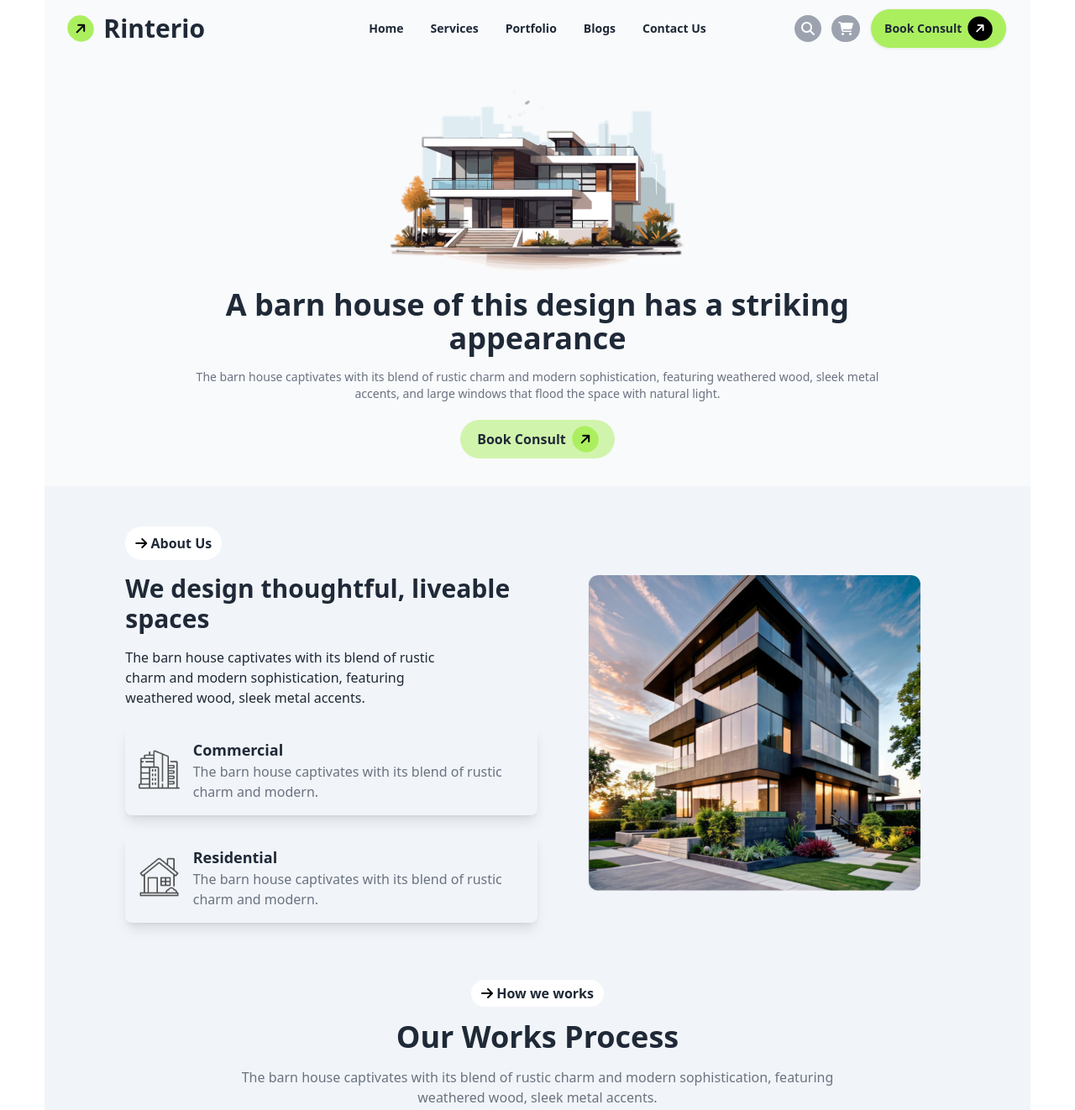
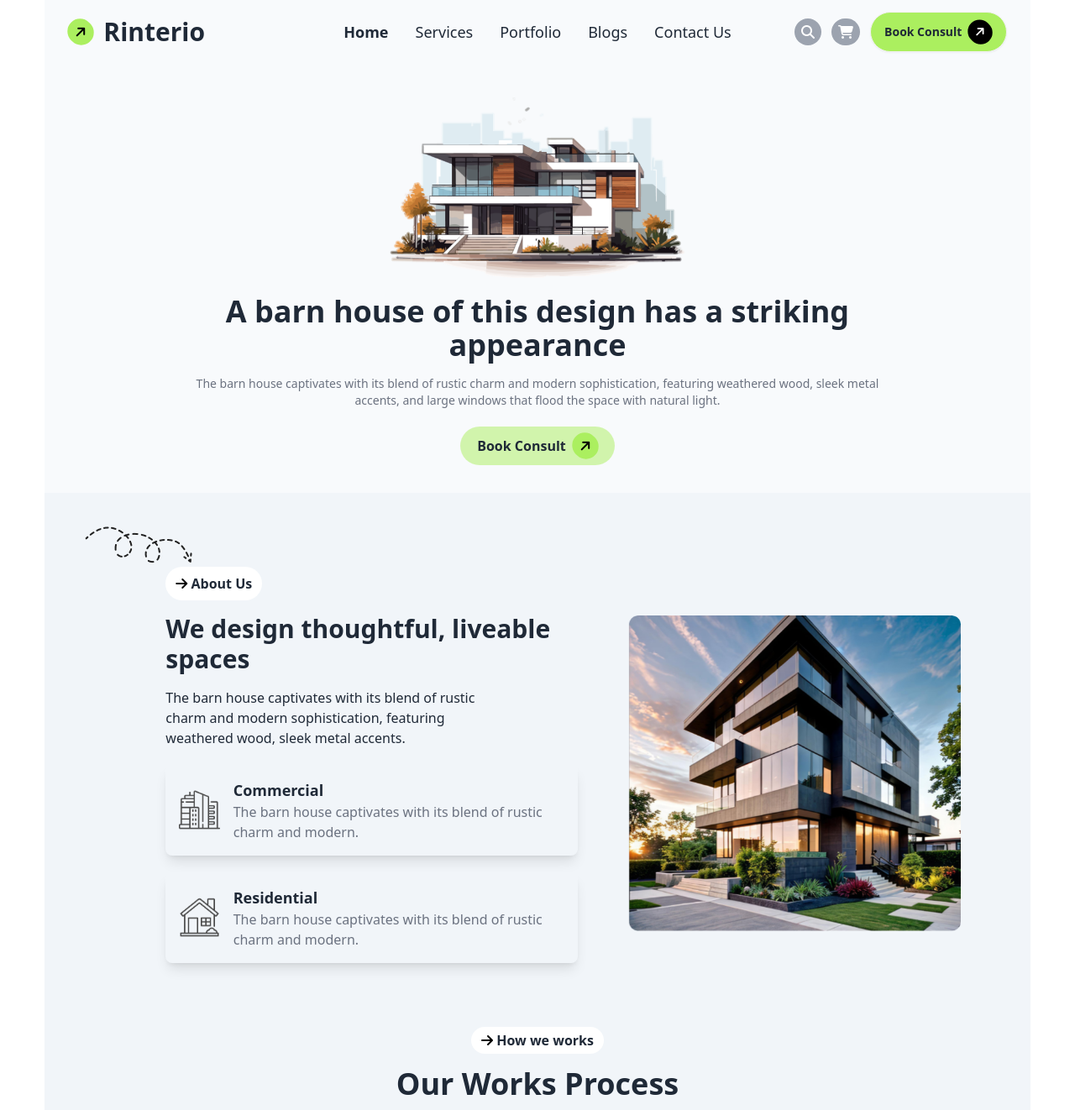
Before and after one commit to Tonmoy-1/My-3rd-Assignment-B10, a plain HTML site: page index.html in a window 1280 px wide. Shown: the top 1322 px of the page at 84% size. Drawn offline with nearby package versions, Linux system fonts and the light colour scheme.

Commit message:
almost done need 1 section more

```diff
--- a/index.html
+++ b/index.html
@@ -33,9 +33,6 @@
             colors: {
               clifford: "#da373d",
             },
-            backgroundImage: {
-              formbg: "url('/img/bg.jpg')",
-            },
           },
         },
       };
@@ -59,12 +56,12 @@
             </div>
           </div>
           <div class="navbar-center hidden lg:flex">
-            <ul class="menu menu-horizontal px-1">
+            <ul class="menu menu-horizontal px-1 lg:text-lg text-sm">
               <li><a class="font-bold">Home</a></li>
-              <li><a class="font-bold">Services</a></li>
-              <li><a class="font-bold">Portfolio</a></li>
-              <li><a class="font-bold">Blogs</a></li>
-              <li><a class="font-bold">Contact Us</a></li>
+              <li><a>Services</a></li>
+              <li><a>Portfolio</a></li>
+              <li><a>Blogs</a></li>
+              <li><a>Contact Us</a></li>
             </ul>
           </div>
           <!-- all btn start-->
@@ -147,7 +144,10 @@
     <!-- main section start -->
     <main>
       <!-- about us section start -->
-      <section class="w-11/12 mx-auto bg-slate-100">
+      <section class="w-11/12 mx-auto bg-slate-100 lg:relative">
+        <div
+          class="lg:bg-[url('/image/Vector.png')] lg:bg-no-repeat lg:relative lg:left-12 lg:top-10"
+        >
           <div class="lg:flex md:flex">
             <!-- about content -->
             <div class="lg:flex-1 lg:pl-24 lg:pt-12 ml-4 lg:ml-0 pt-3">
@@ -173,7 +173,9 @@
               <div
                 class="flex gap-4 p-4 rounded-lg shadow-lg mr-12 mb-5 items-center"
               >
-              <div><img src="image/commercial.png" alt="" /></div>
+                <div>
+                  <img class="bg-cover" src="image/commercial.png" alt="" />
+                </div>
                 <div>
                   <h1 class="font-bold lg:text-lg">Commercial</h1>
                   <p class="text-gray-500">
@@ -205,11 +207,12 @@
               />
             </div>
           </div>
+        </div>
       </section>
       <!-- about us section end -->
 
       <!-- how we work section start -->
-      <section class="w-11/12 mx-auto mb-12 bg-slate-100">
+      <section class="w-11/12 mx-auto mb-12 bg-slate-100 pt-12">
         <div class="text-center">
           <div class="flex flex-col items-center">
             <button
@@ -488,7 +491,7 @@
         </p>
         <div>
           <ul
-            class="gap-y-2 lg:flex justify-between w-4/5 mx-auto text-gray-400"
+            class="gap-y-2 lg:flex justify-between w-3/5 mx-auto text-gray-400 mb-2"
           >
             <li><a>Home</a></li>
             <li><a>Services</a></li>
```
Lines whose indentation alone changed are shown as unchanged.
